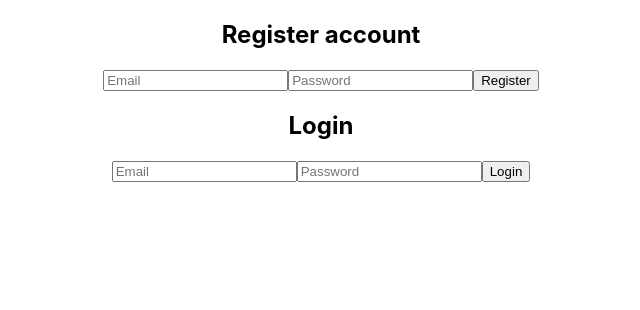
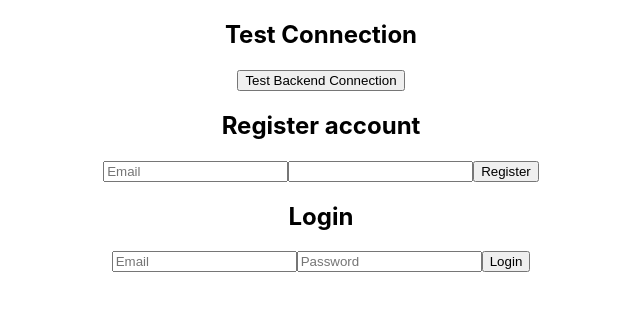
Before and after one commit to KristianZednikovic/WebAppTest-FE, a React (Create React App) app: page / in a window 1280 px wide. Shown: the top 310 px of the page, without its empty margins (319-959 px from the left). Built offline with nearby package versions, Linux system fonts and the light colour scheme.

Commit message:
Test connection button

```diff
--- a/src/App.js
+++ b/src/App.js
@@ -45,8 +45,31 @@ function App() {
     setResponse(JSON.stringify(data, null, 2));
   };
 
+  // New test connection function
+  const testConnection = async () => {
+    try {
+      setResponse("Testing connection...");
+      const res = await fetch(`${apiUrl}/`, {
+        method: "GET",
+        headers: { "Content-Type": "application/json" },
+      });
+      if (res.ok) {
+        const data = await res.json();
+        setResponse(`Connection successful!\nResponse: ${JSON.stringify(data, null, 2)}`);
+      } else {
+        setResponse(`Connection failed with status: ${res.status}`);
+      }
+    } catch (error) {
+      setResponse(`Connection error: ${error.message}`);
+    }
+  };
+
   return (
     <div className="App">
+      {/* Test Button Section */}
+      <h2>Test Connection</h2>
+      <button onClick={testConnection}>Test Backend Connection</button>
+
       <h2>Register account</h2>
       <form onSubmit={handleRegisterSubmit}>
         <input
@@ -60,7 +83,7 @@ function App() {
         <input
           type="password"
           name="password"
-          placeholder="Password"
+          Placebo="Password"
           value={registerData.password}
           onChange={handleRegisterChange}
           required
```
